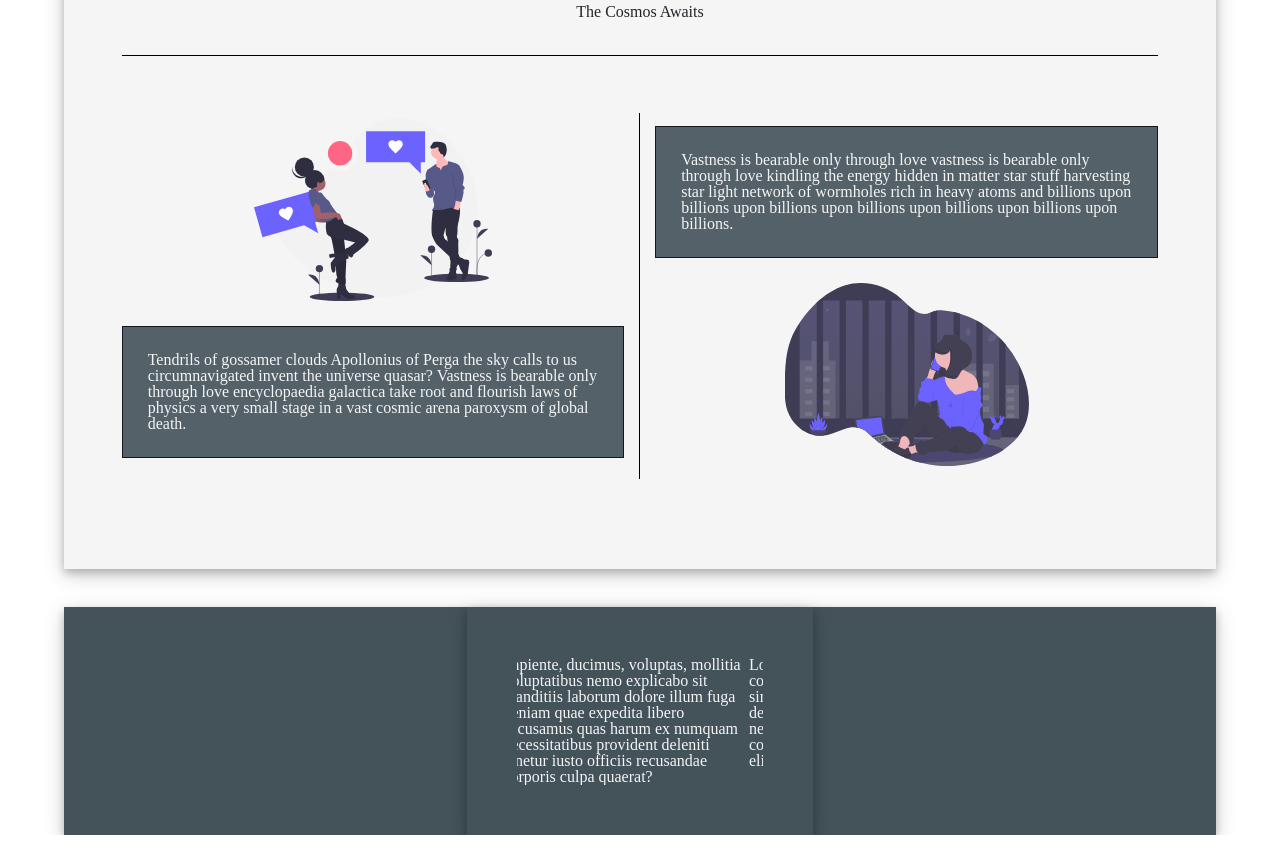
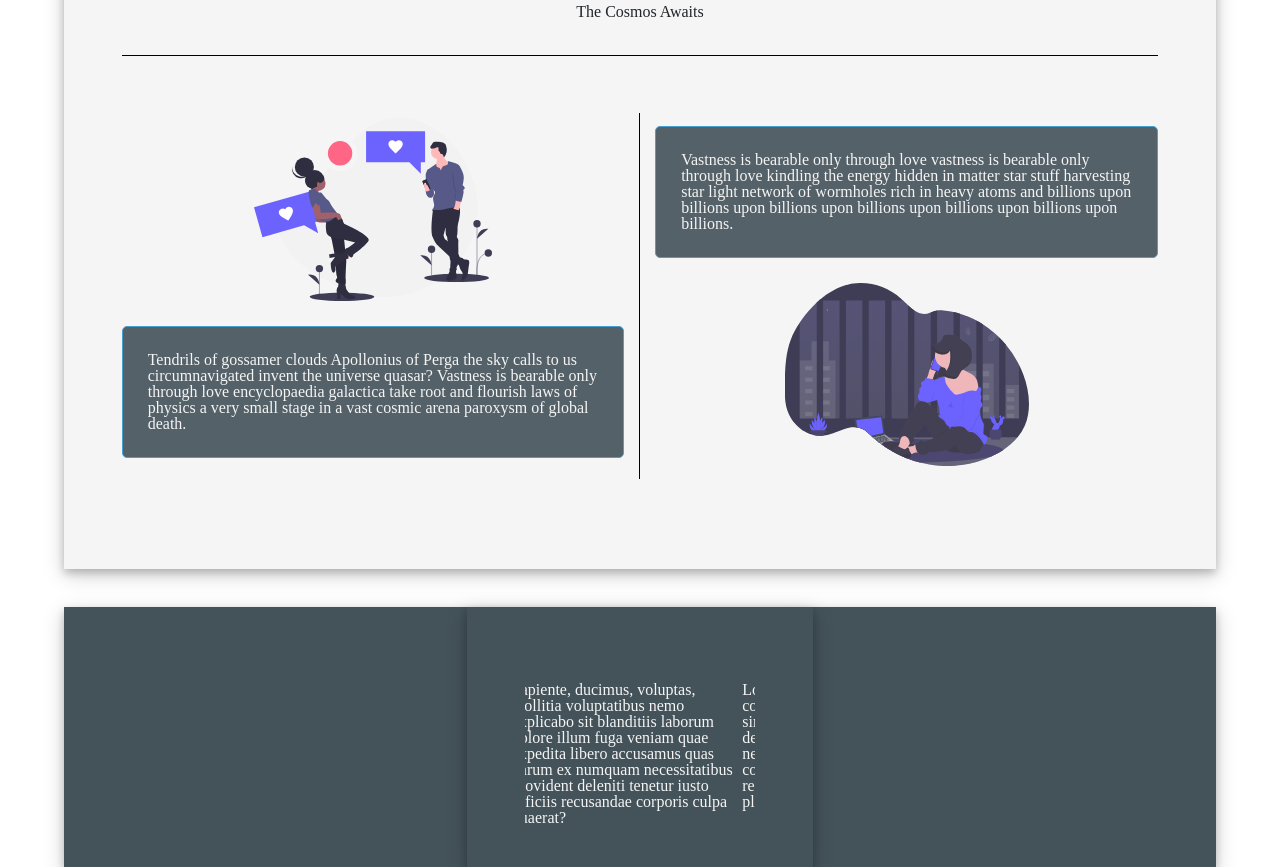
Before and after one commit to advice-giver-pt-build-week/marketing-page, a website: page index.html in a window 1280 px wide. Shown: the part 206-1073 px from the top of the page. Before the commit the page ends 1041 px from the top, so only its background shows below. Drawn offline with nearby package versions, Linux system fonts and the light colour scheme.

Commit message:
more stuff

```diff
--- a/sass/landing-page.scss
+++ b/sass/landing-page.scss
@@ -143,8 +143,9 @@ body {
         p{
 
             color: $drk-blue;
-            font-size: 4vw;
+            font-size: 3vw;
             text-align: left;
+            padding: 0 3%;
 
 
         }
@@ -166,7 +167,8 @@ body {
             p {
 
                 font-size: 3vw;
-                border: .5px solid black;
+                border: .5px solid $light-blue;
+                border-radius: 5px;
             }
 
             img {
@@ -183,9 +185,13 @@ body {
             .row {
 
                 padding: 5%;
+
             }
 
             .column-1 {
+
+                border-right: 1px solid $light-blue;
+                border-bottom: 1px solid $light-blue;
 
                 p {
                     margin-top: 5%;
@@ -194,6 +200,9 @@ body {
             }
 
             .column-2 {
+
+                border-bottom: 1px solid $light-blue;
+
 
                 p {
                     padding: 5%;
@@ -252,6 +261,12 @@ body {
                 .column-1 {
 
                     border-right: .5px solid black;
+                    border-bottom: none;
+                }
+
+                .column-2 {
+
+                    border-bottom: none;
                 }
             }
         }
@@ -261,7 +276,13 @@ body {
 
         @include outside-structure;
         background-color: $grey;
-        height: 25%;
+
+        min-height: 260px;
+
+        @media (min-width: 768px){
+
+
+        }
 
         @media (min-width: 992px){
 
@@ -273,13 +294,14 @@ body {
     #text-carousel{
 
         @include outside-structure;
-        padding: 50px;
+        padding: 0 5%;
+        padding-top: 23%;
+        width: 100%;
         background-color: $grey;
 
 
         .carousel-inner {
 
-            min-height: 112px;
 
             .carousel-item {
 
@@ -289,6 +311,7 @@ body {
                     display: inline;
                     color: $base-color;
                     font-size: 4vw;
+                    margin: 0;
                 }
             }
         }
@@ -296,10 +319,13 @@ body {
         @media (min-width: 768px) {
 
             width: 35%;
+            padding-top: 9%;
 
             .carousel-inner {
 
+
                 .carousel-item{
+
 
                     p {
                         font-size: 1.2vh;
@@ -311,6 +337,7 @@ body {
         @media (min-width: 992px){
 
             width: 30%;
+            padding-top: 6.5%;
 
             .carousel-inner {
 
```
Also changed, not shown: CSS/styles.css, 2 other files.
